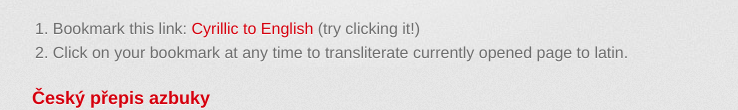
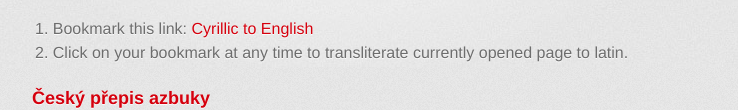
Before and after one commit to tkarabela/cyrillic-bookmarklet, a plain HTML site: page index.html in a window 1280 px wide. Shown: the part 506-616 px from the top of the page, without its empty margins (298-1036 px from the left). Drawn offline with Linux system fonts and the light colour scheme; a web font is replaced by a local one.

Commit message:
cosmetics

```diff
--- a/index.html
+++ b/index.html
@@ -42,7 +42,7 @@
 <p>Do you prefer reading latin to cyrillic? With this bookmarklet, you can transliterate any webpage with one click, from your browser. Just follow these two easy steps:</p>
 
 <ol>
-<li>Bookmark this link: <a href="javascript:alert('Oops, could not load the bookmarklet.');" class="insert-en-bookmarklet">Cyrillic to English</a> (try clicking it!)
+<li>Bookmark this link: <a href="javascript:alert('Oops, could not load the bookmarklet.');" class="insert-en-bookmarklet">Cyrillic to English</a>
 </li>
 <li>Click on your bookmark at any time to transliterate currently opened page to latin.</li>
 </ol>
```
